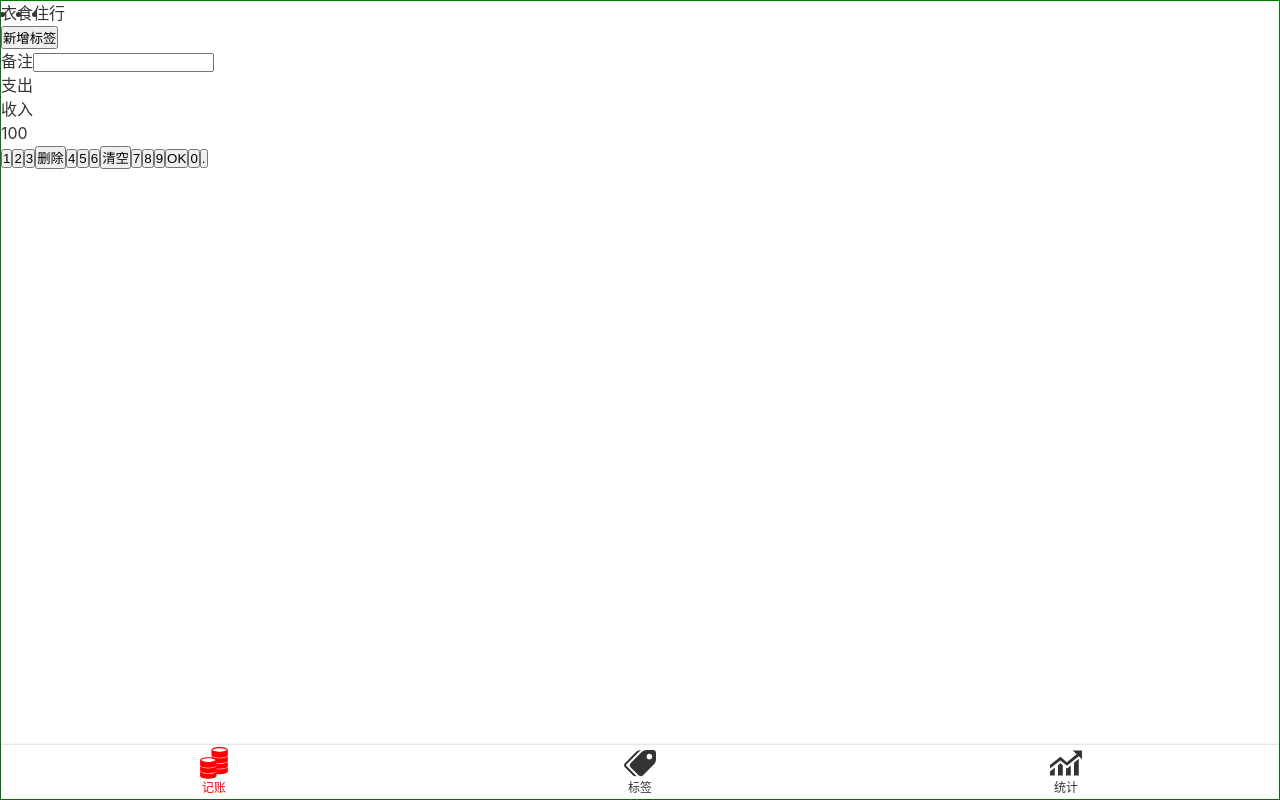
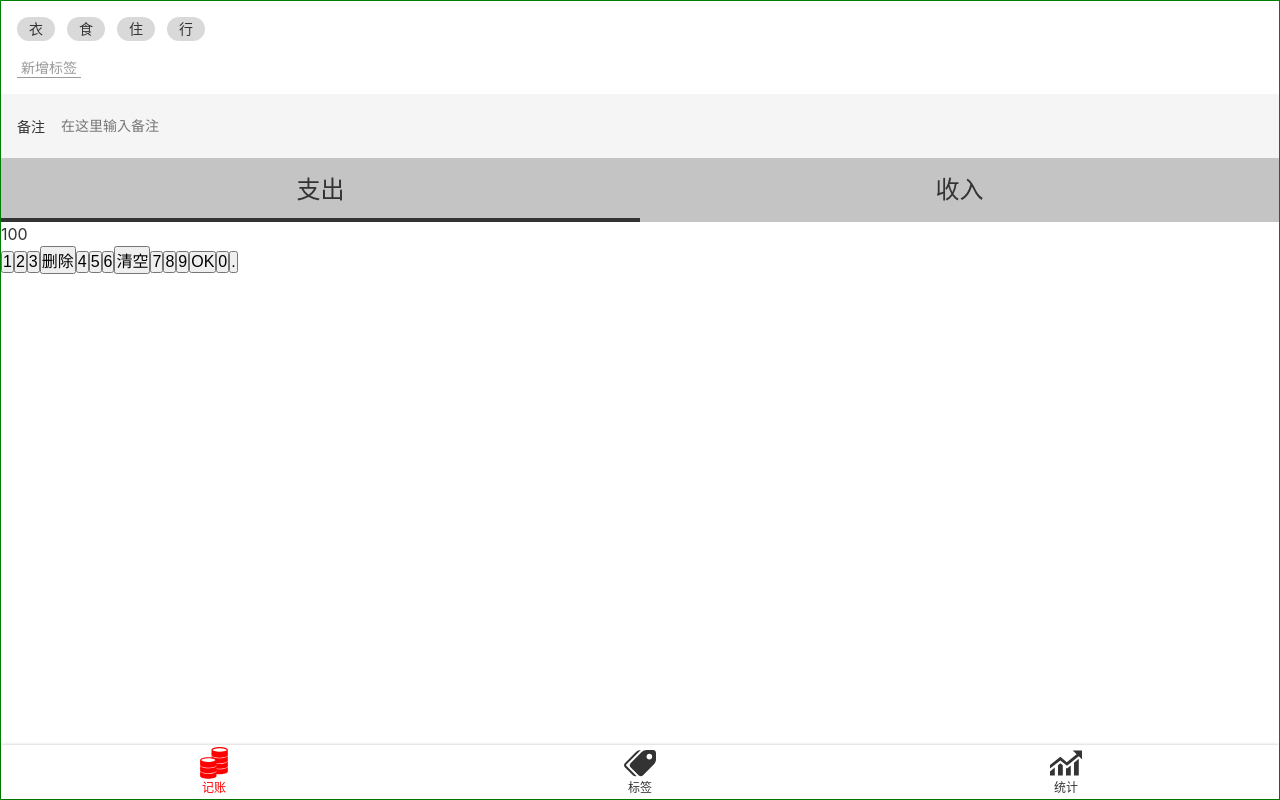
Before and after one commit to wujiess/Morney, a Vue app: page /#/money in a window 1280 px wide. Built offline with nearby package versions, Linux system fonts and the light colour scheme.

Commit message:
Money 上方 css

```diff
--- a/src/App.vue
+++ b/src/App.vue
@@ -14,5 +14,6 @@ body {
   -webkit-font-smoothing: antialiased;
   -moz-osx-font-smoothing: grayscale;
   color: #333;
+  font-size: 16px;
 }
 </style>
--- a/src/assets/style/reset.scss
+++ b/src/assets/style/reset.scss
@@ -8,3 +8,17 @@ a {
     text-decoration: none;
     color: inherit;
 }
+
+ul,
+ol {
+    list-style: none;
+}
+
+button,
+input {
+    font-size: inherit;
+}
+
+:focus {
+    outline: none;
+}
--- a/src/views/Money.vue
+++ b/src/views/Money.vue
@@ -12,7 +12,7 @@
     <div>
       <label class="notes">
         <span class="name">备注</span>
-        <input type="text"
+        <input type="text" placeholder="在这里输入备注"
       /></label>
     </div>
     <div>
@@ -42,9 +42,73 @@ export default {
 <style lang="scss" scoped>
 @import "~@/assets/style/helper.scss";
 .tags {
+  font-size: 14px;
+  padding: 16px;
   > .current {
     display: flex;
+    > li {
+      background-color: #d9d9d9;
+      $h: 24px;
+      height: $h;
+      line-height: $h;
+      border-radius: $h/2;
+      padding: 0 12px;
+      margin-right: 12px;
+    }
+  }
 
+  > .new {
+    padding-top: 16px;
+    button {
+      background-color: transparent;
+      border: none;
+      color: #999;
+      border-bottom: 1px solid;
+      padding: 0 4px;
+    }
+  }
+}
+
+.notes {
+  background-color: #f5f5f5;
+  display: block;
+  font-size: 14px;
+  padding-left: 16px;
+  display: flex;
+  align-items: center;
+  .name {
+    padding-right: 16px;
+  }
+  input {
+    height: 64px;
+    flex-grow: 1;
+    background-color: transparent;
+    border: none;
+    padding-right: 16px;
+  }
+}
+
+.types {
+  background-color: #c4c4c4;
+  display: flex;
+  text-align: center;
+  font-size: 24px;
+  > li {
+    width: 50%;
+    height: 64px;
+    display: flex;
+    justify-content: center;
+    align-items: center;
+    position: relative;
+    &.selected::after {
+      content: "";
+      position: absolute;
+      left: 0;
+      bottom: 0;
+      width: 100%;
+      height: 4px;
+      background-color: #333;
+    }
   }
 }
 </style>
```
